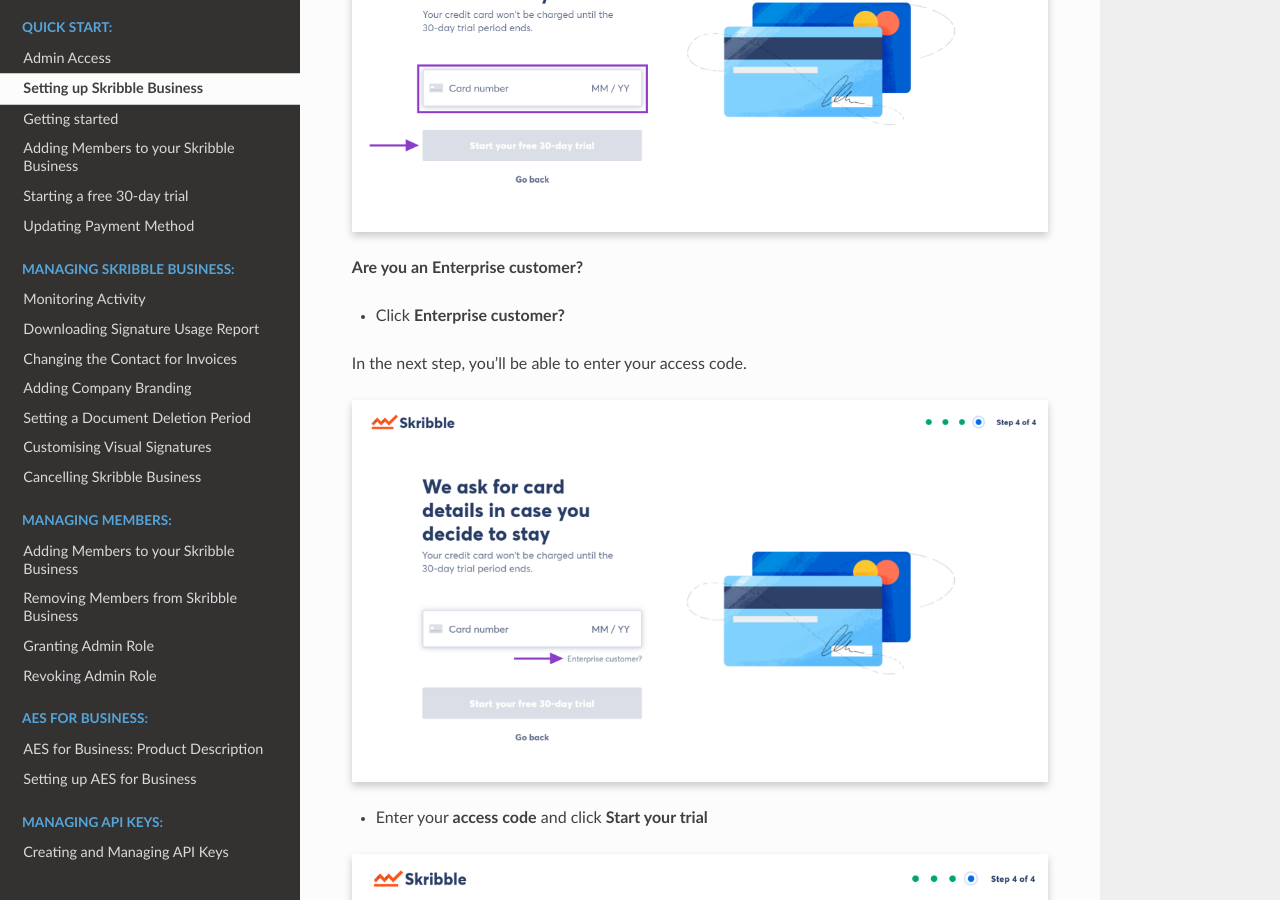
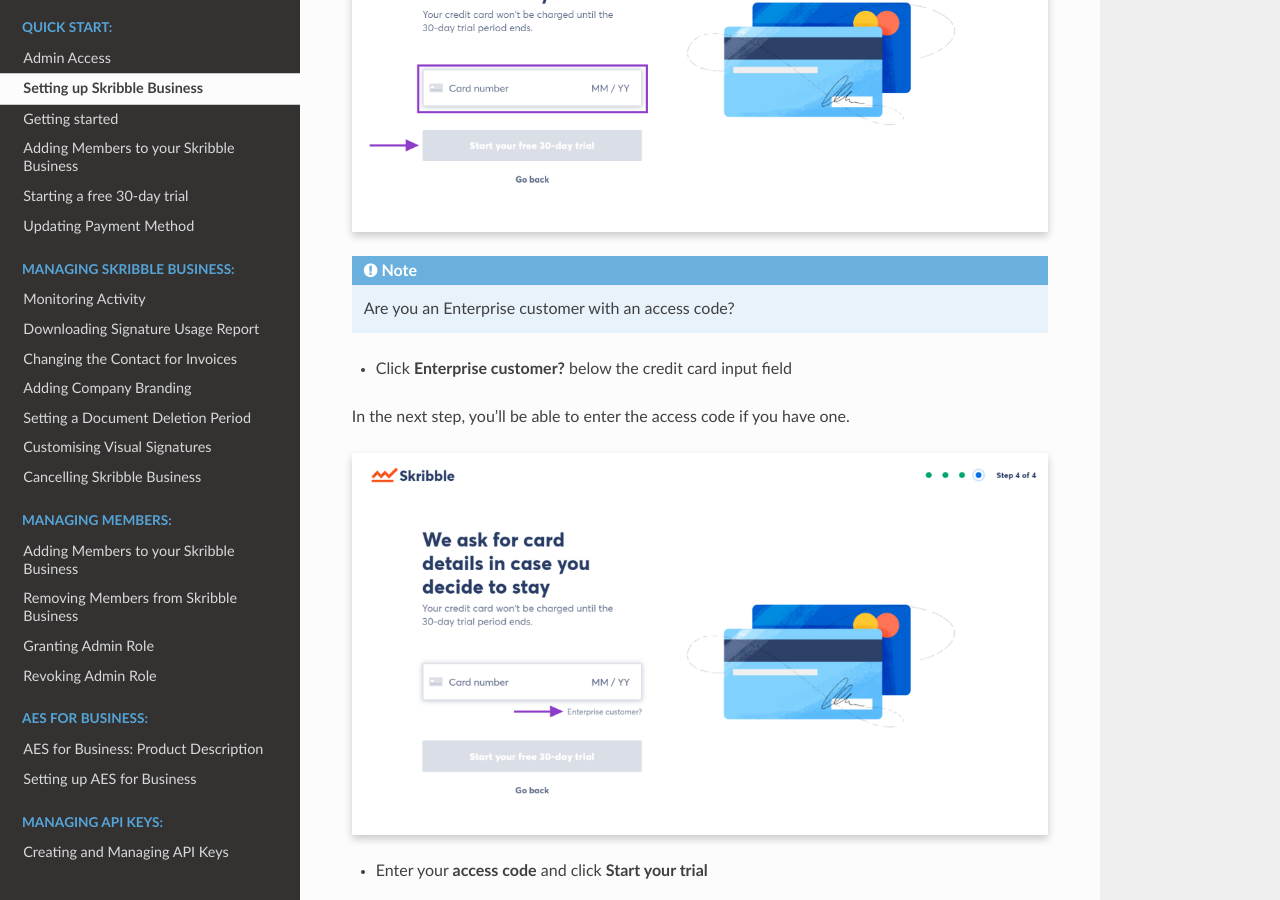
Before and after one commit to matthieu-bt/business-guide, a Sphinx documentation site: the page built from source/quickstart/upgrade.rst, in a window 1280 px wide and 900 px high, scrolled down 3152 px. Built offline with Sphinx 7.4.7 and the Read the Docs theme 2.0.0, drawn with Linux system fonts in a browser that asks for light colours.

Commit message:
Note for ENT
Added a note for ENT customers

```diff
--- a/source/quickstart/upgrade.rst
+++ b/source/quickstart/upgrade.rst
@@ -68,11 +68,14 @@
     :class: with-shadow
 
 
-**Are you an Enterprise customer?**
 
-- Click **Enterprise customer?**
+.. NOTE::
+   Are you an Enterprise customer with an access code?
 
-In the next step, you'll be able to enter your access code.
+
+- Click **Enterprise customer?** below the credit card input field
+
+In the next step, you'll be able to enter the access code if you have one.
 
 
 .. image:: set_up_biz_enterprise.png
```
